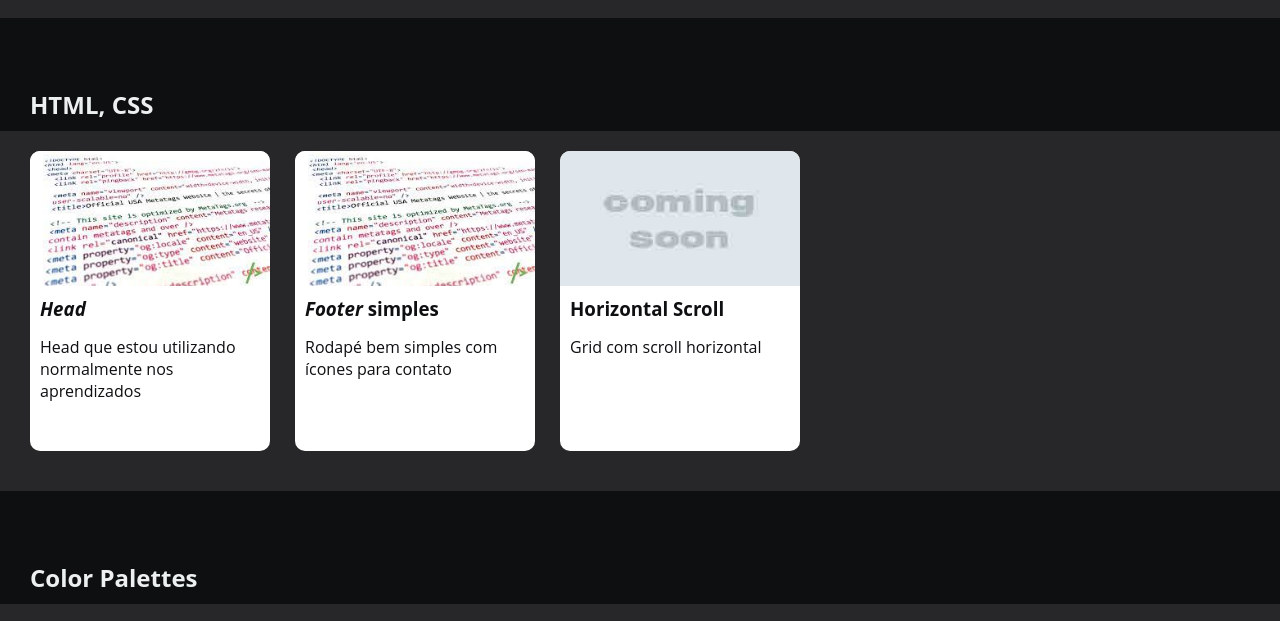
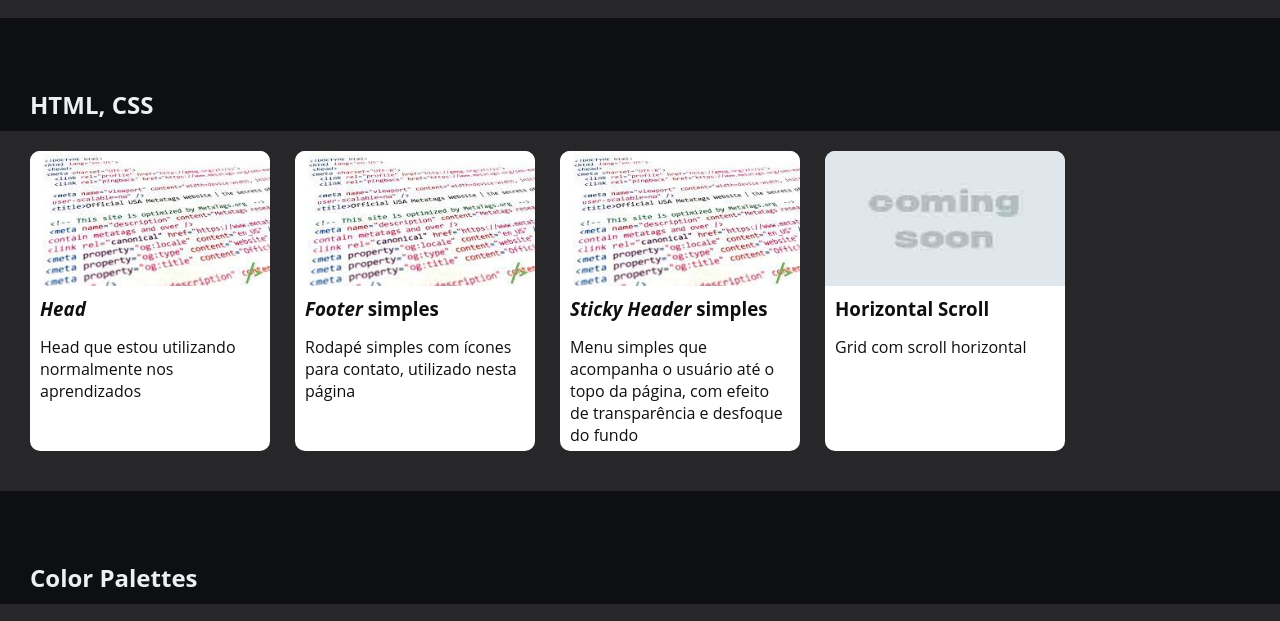
Before and after one commit to gustavopianna/codelibrary, a plain HTML site: page index.html in a window 1280 px wide. Shown: the part 534-1155 px from the top of the page. Drawn offline with Linux system fonts and the light colour scheme.

Commit message:
Update index.html

```diff
--- a/index.html
+++ b/index.html
@@ -51,11 +51,19 @@
             <a href="library/codelibrary-html-footer.txt"><div class="card-code border-top border-bottom">
                 <img class='border-top' src="img/coding.jpg" alt="">
                 <h3><em>Footer</em> simples</h3>
-                <p>Rodapé bem simples com ícones para contato
+                <p>Rodapé simples com ícones para contato, utilizado nesta página
                 </p>
             </div></a>
 
-            <!-- Footer -->
+            <!-- Sticky Header -->
+            <a href="library/codelibrary-html-stickyheader.txt"><div class="card-code border-top border-bottom">
+                <img class='border-top' src="img/coding.jpg" alt="">
+                <h3><em>Sticky Header</em> simples</h3>
+                <p>Menu simples que acompanha o usuário até o topo da página, com efeito de transparência e desfoque do fundo
+                </p>
+            </div></a>
+
+            <!-- Horizontal Scroll -->
             <a href="/"><div class="card-code border-top border-bottom">
                 <img class='border-top' src="img/soon.jpg" alt="">
                 <h3>Horizontal Scroll</h3>
```
